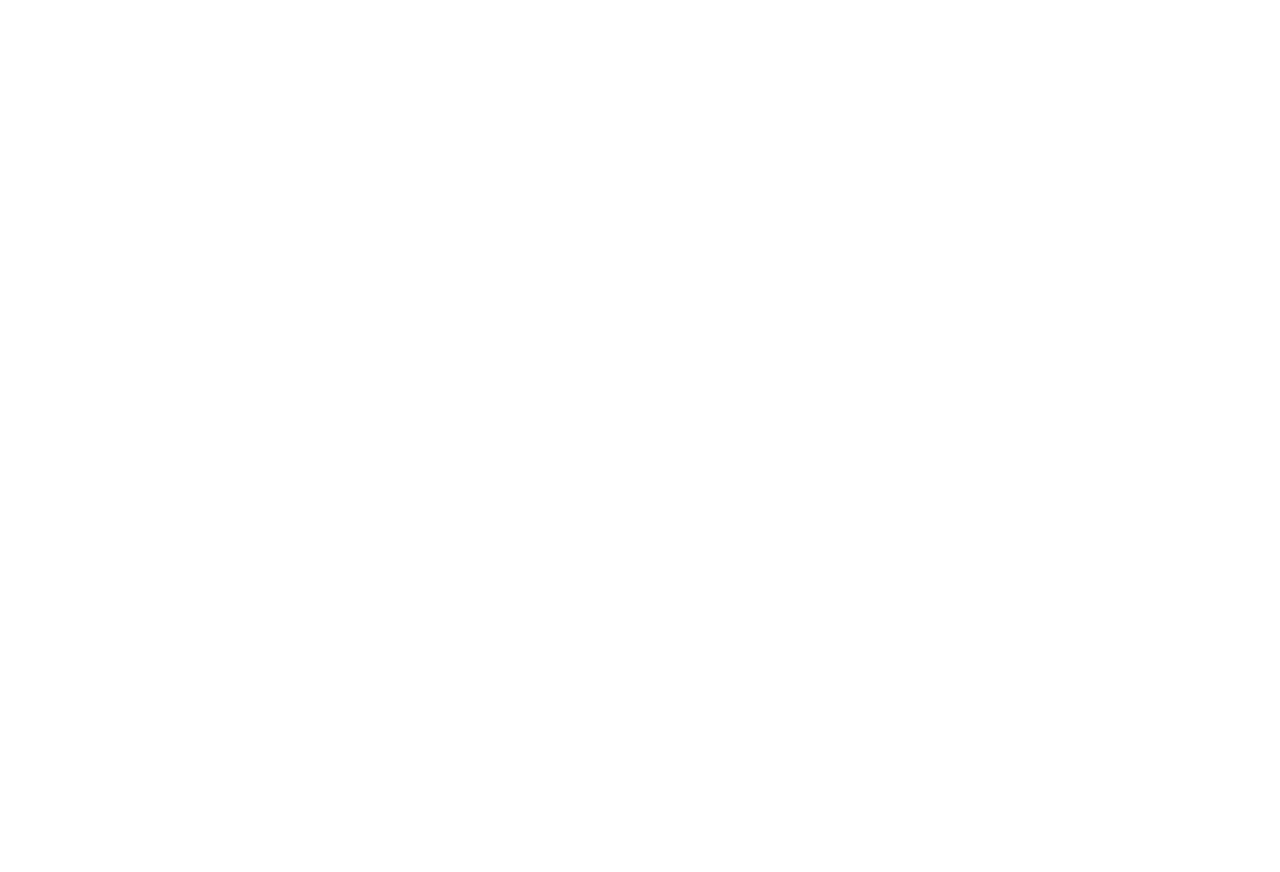
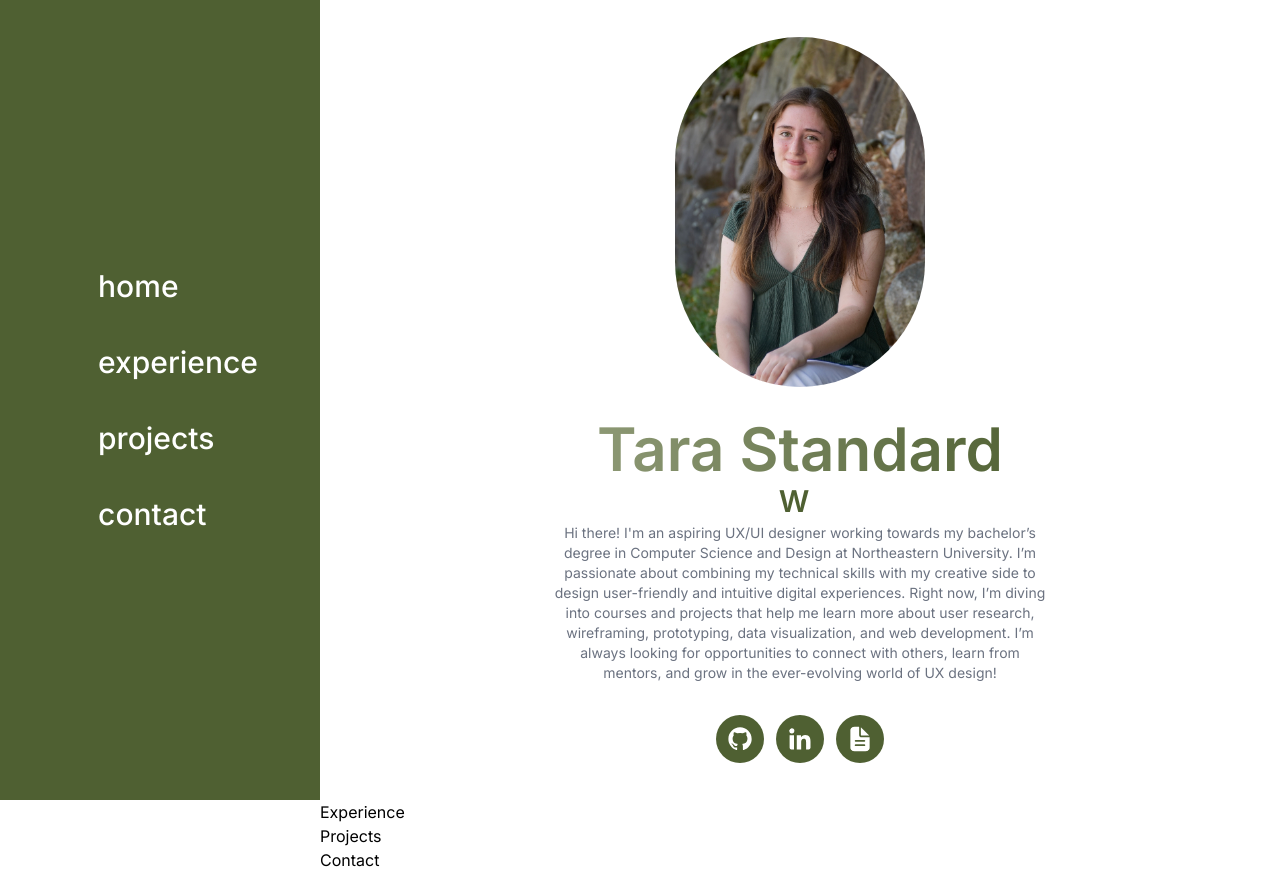
Before and after one commit to standard-t/personal-portfolio, a React (Vite) app: page / in a window 1280 px wide. Before the commit the page ends 800 px from the top, so only its background shows below. Built offline with nearby package versions, Linux system fonts and the light colour scheme.

Commit message:
home page complete

```diff
--- a/index.html
+++ b/index.html
@@ -1,19 +1,21 @@
 <!DOCTYPE html>
 <html lang="en">
+
 <head>
   <meta charset="UTF-8" />
   <link rel="icon" type="image/svg+xml" href="/vite.svg" />
   <meta name="viewport" content="width=device-width, initial-scale=1.0" />
-    <title>Portfolio Website</title>
+  <title>Tara Standard Portfolio</title>
   <link rel="preconnect" href="https://fonts.googleapis.com" />
   <link rel="preconnect" href="https://fonts.gstatic.com" crossorigin />
   <link
     href="https://fonts.googleapis.com/css2?family=Inter:ital,opsz,wght@0,14..32,100..900;1,14..32,100..900&display=swap"
-      rel="stylesheet"
-    />
+    rel="stylesheet" />
 </head>
+
 <body>
   <div id="root"></div>
   <script type="module" src="/src/main.jsx"></script>
 </body>
+
 </html>
--- a/package.json
+++ b/package.json
@@ -12,7 +12,10 @@
   "dependencies": {
     "react": "^18.3.1",
     "react-dom": "^18.3.1",
-    "react-icons": "^5.3.0"
+    "react-icons": "^5.4.0",
+    "react-type-animation": "^3.2.0",
+    "react-typewriter-effect": "^1.1.0",
+    "typewriter-effect": "^2.21.0"
   },
   "devDependencies": {
     "@types/react": "^18.3.3",
--- a/src/App.jsx
+++ b/src/App.jsx
@@ -1,7 +1,22 @@
+import HeaderLeft from "./components/HeaderLeft";
+import Home from "./components/Home";
+import Projects from "./components/Projects";
+import Experience from "./components/Experience";
+import Contact from "./components/Contact";
+
 function App() {
   return (
     <>
-      <div></div>
+      <div className="flex min-h-screen w-full subpixel-antialiased">
+        <HeaderLeft />
+        <main className="flex-[3]">
+          <Home />
+          <Experience />
+          <Projects />
+          <Contact />
+        </main>
+
+      </div>
     </>
   );
 }
--- /dev/null
+++ b/src/components/Contact.jsx
@@ -0,0 +1,9 @@
+import React from 'react'
+
+const Contact = () => {
+    return (
+        <div>Contact</div>
+    )
+}
+
+export default Contact
--- /dev/null
+++ b/src/components/Experience.jsx
@@ -0,0 +1,9 @@
+import React from 'react'
+
+const Experience = () => {
+    return (
+        <div>Experience</div>
+    )
+}
+
+export default Experience
--- /dev/null
+++ b/src/components/HeaderLeft.jsx
@@ -0,0 +1,26 @@
+import React from 'react'
+import { BiMailSend, BiRightArrow, BiRightArrowAlt } from 'react-icons/bi'
+
+const HeaderLeft = () => {
+    return (
+        <div className='md:flex-[1]'>
+            <div className='min-h-screen top-0 hidden md:sticky md:flex items-center justify-center bg-[#4f6032] text-white' >
+                <ul className='flex flex-col gap-10'>
+                    {["home", 'experience', 'projects', 'contact'].map((item) => (
+                        <li key={item} className='flex items-center justify-start cursor-pointer font-medium
+                        transition-all duration-200 group sm:text-lg md:text-xl xl:text-3xl'>
+                            <BiRightArrowAlt className='text-4xl -translate-x-5 opacity-0 transform transition-all duration-200 group-hover:opacity-100 group-hover:translate-x-0' />
+
+                            <a href={`#${item}`}
+                                className='transition-all duration-200 hover:translate-x-3'>{item}</a>
+                        </li>
+                    ))}
+
+                </ul>
+
+            </div>
+        </div>
+    )
+}
+
+export default HeaderLeft
--- /dev/null
+++ b/src/components/Home.jsx
@@ -0,0 +1,44 @@
+import React from 'react'
+import image from '../../public/image.jpg'
+import { BiLogoGithub, BiLogoLinkedin } from 'react-icons/bi'
+import { IoDocumentText } from "react-icons/io5";
+import Typewriter from 'typewriter-effect';
+
+
+
+const Home = () => {
+    return (
+        <div id='home' className='flex min-h-screen w-full items-center justify-center'>
+            <div className="flex flex-col items-center justify-center gap-8 p-5 text-center">
+                <img src={image} alt='' className='w-[250px] sm:[300px] rounded-full' />
+                <div className="space-y-1" sm:space-y-3>
+                    <h1 className='bg-gradient-to-r from-[#939e7b] to-[#4f6032] bg-clip-text text-4xl font-semibold text-transparent lg:text-6xl md:text-5xl'>Tara Standard</h1>
+                    <h3 className='bg-[#4f6032] bg-clip-text text-xl font-semibold text-transparent lg:text-3xl md:text-2xl' >
+                    <Typewriter
+                    options={{
+                    strings: ['UI/UX Designer', 'Web Developer', 'Artist', 'Student'],
+                    autoStart: true,
+                    loop: true,
+                    }}
+                    />
+                    </h3>
+
+
+                    <p className='max-w-[500px] text-sm text-gray-500'>
+                    Hi there! I'm an aspiring UX/UI designer working towards my bachelor’s degree in Computer Science and Design at Northeastern University. I’m passionate about combining my technical skills with my creative side to design user-friendly and intuitive digital experiences. Right now, I’m diving into courses and projects that help me learn more about user research, wireframing, prototyping, data visualization, and web development. I’m always looking for opportunities to connect with others, learn from mentors, and grow in the ever-evolving world of UX design!
+                    </p>
+                </div>
+
+                <div className="flex gap-3">
+                    <BiLogoGithub className='h-10 w-10 cursor-pointer rounded-full border-2 border-transparent bg-[#4f6032] p-2 text-white transition-all duration-200 hover:scale-110 hover:border-[#4f6032] hover:bg-white hover:text-[#4f6032] md:h-12 md:w-12' />
+                    <BiLogoLinkedin className='h-10 w-10 cursor-pointer rounded-full border-2 border-transparent bg-[#4f6032] p-2 text-white transition-all duration-200 hover:scale-110 hover:border-[#4f6032] hover:bg-white hover:text-[#4f6032] md:h-12 md:w-12' />
+                    <IoDocumentText className='h-10 w-10 cursor-pointer rounded-full border-2 border-transparent bg-[#4f6032] p-2 text-white transition-all duration-200 hover:scale-110 hover:border-[#4f6032] hover:bg-white hover:text-[#4f6032] md:h-12 md:w-12'/>
+                </div>
+
+
+            </div>
+        </div>
+    )
+}
+
+export default Home
--- /dev/null
+++ b/src/components/Projects.jsx
@@ -0,0 +1,9 @@
+import React from 'react'
+
+const Projects = () => {
+    return (
+        <div>Projects</div>
+    )
+}
+
+export default Projects
```
Also changed, not shown: 1 other file (tests, documents, lock files or other folders). Lines whose indentation alone changed are shown as unchanged.
